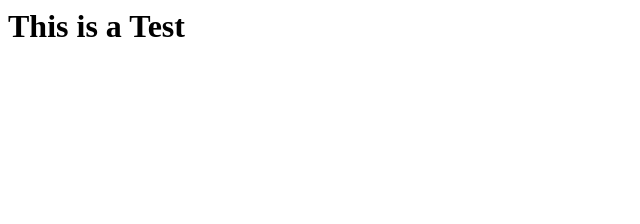
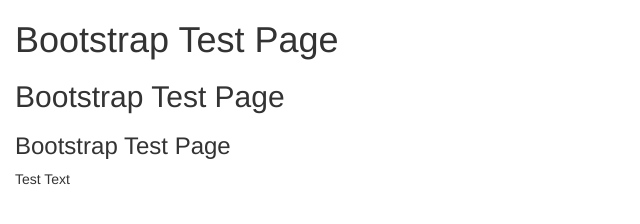
Before and after one commit to JoschiDEV/mywebsite, a plain HTML site: page index.html in a window 1280 px wide. Shown: the whole page, without its empty margins (0-640 px from the left). Drawn offline with nearby package versions, Linux system fonts and the light colour scheme.

Commit message:
Update index.html

```diff
--- a/index.html
+++ b/index.html
@@ -1,10 +1,27 @@
-<html>
+<!DOCTYPE html>
+<html lang="en">
 
 <head>
+	<title>Test Website</title>
+	<meta charset="utf-8">
+	<meta name="viewport" content="width=device-width, initial-scale=1.0">
+	<meta name="description" content="Test Website">
+	<meta name="author" content="JoschiDEV">
+
+	<link rel="stylesheet" href="https://maxcdn.bootstrapcdn.com/bootstrap/3.3.7/css/bootstrap.min.css">
+	<script src="https://ajax.googleapis.com/ajax/libs/jquery/3.2.0/jquery.min.js"></script>
+	<script src="https://maxcdn.bootstrapcdn.com/bootstrap/3.3.7/js/bootstrap.min.js"></script>
 </head>
 
 <body>
-  <h1>This is a Test</h1>
+
+<div class="container-fluid">
+		<h1>Bootstrap Test Page</h1>
+		<h2>Bootstrap Test Page</h2>
+		<h3>Bootstrap Test Page</h3>
+		<p>Test Text</p>
+</div>
+
 </body>
 
-</html
+</html>
```
